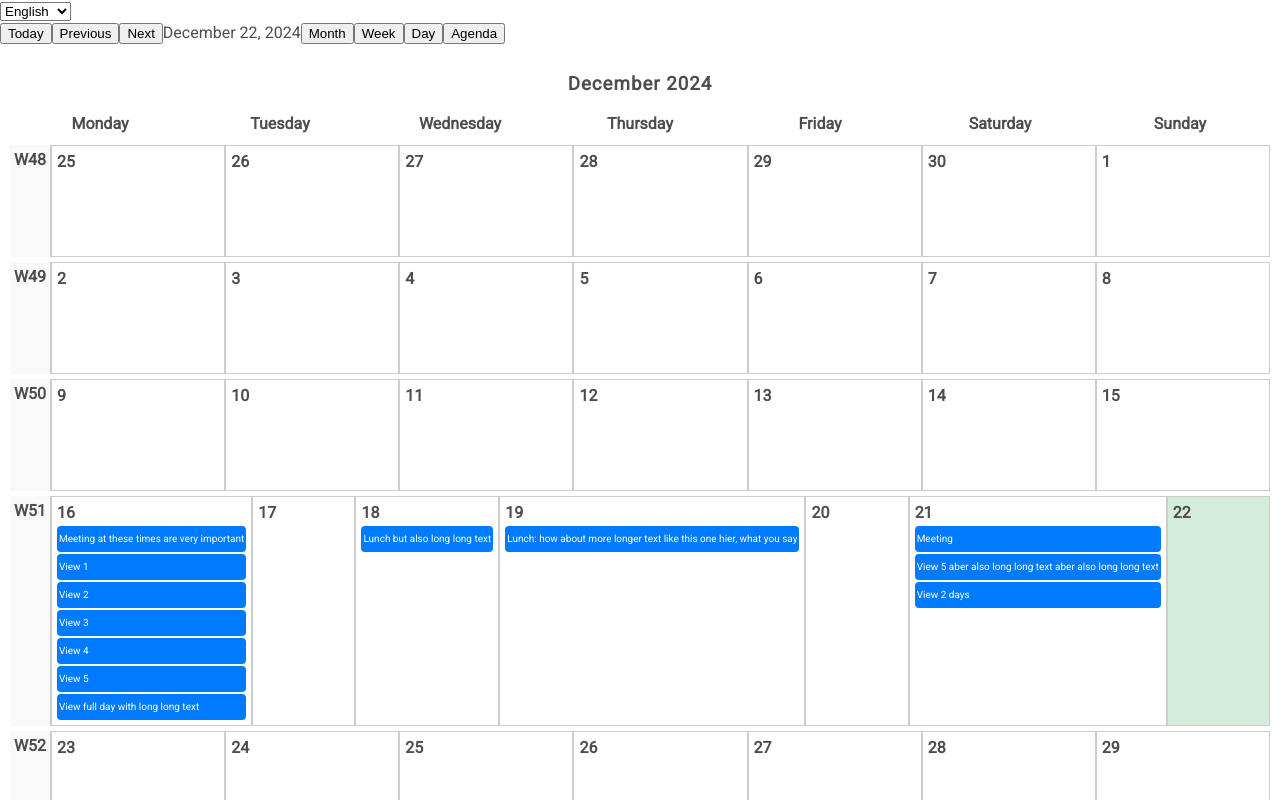
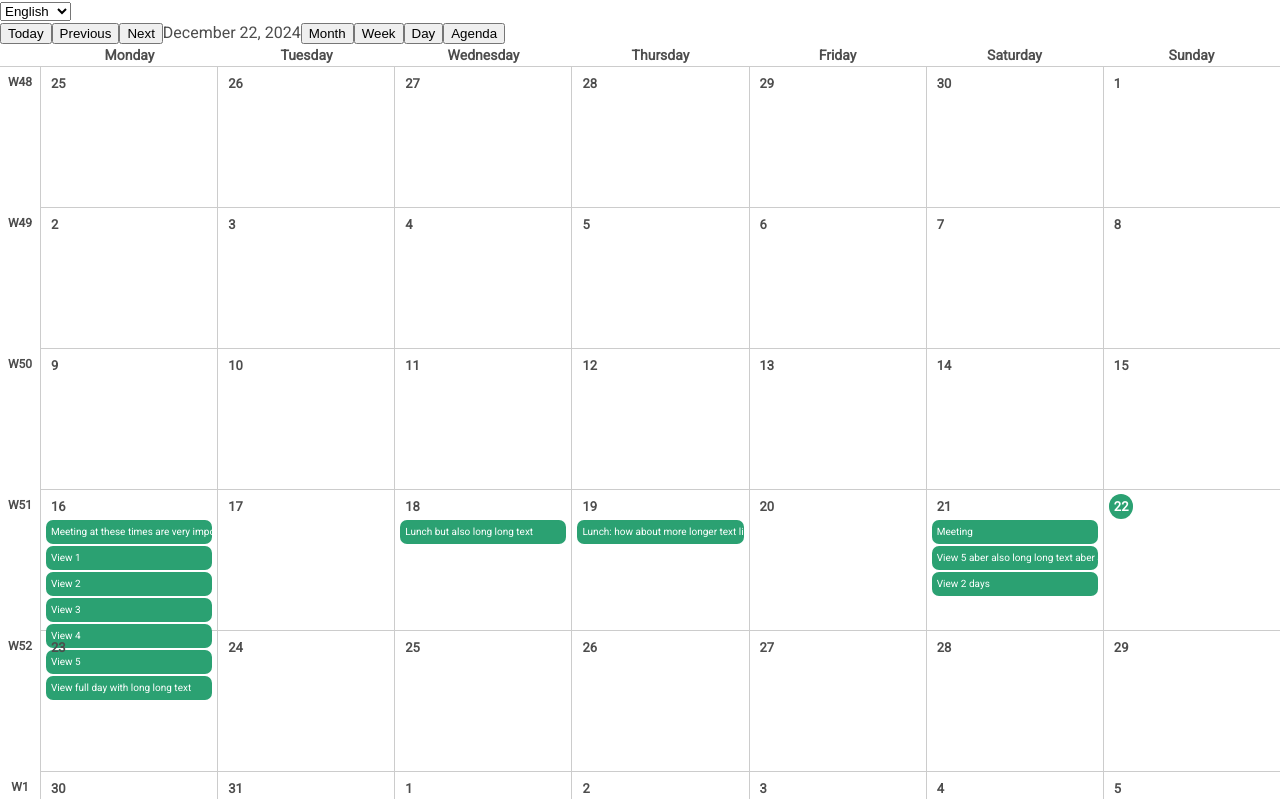
Before and after one commit to Eng-FerasAhmad/razor-calendar, a React (Vite) app: page / in a window 1280 px wide. Both pictures are taken after a click on the button "Month". Shown: the top 800 px of the page. Built offline with nearby package versions, Linux system fonts and the light colour scheme.

Commit message:
init month view

```diff
--- a/src/components/calendar/CalendarLayout.tsx
+++ b/src/components/calendar/CalendarLayout.tsx
@@ -28,6 +28,7 @@ export default function CalendarLayout({
                     <Month
                         appointments={appointments}
                         selectedDate={selectedDate}
+                        primaryColor={primaryColor}
                     />
                 );
             case 'week':
@@ -56,6 +57,7 @@ export default function CalendarLayout({
                     <Month
                         appointments={appointments}
                         selectedDate={selectedDate}
+                        primaryColor={primaryColor}
                     />
                 );
         }
--- a/src/components/calendar/month/Month.tsx
+++ b/src/components/calendar/month/Month.tsx
@@ -2,25 +2,23 @@ import { DateTime } from 'luxon';
 import React from 'react';
 import MonthGrid from 'components/calendar/month/month-grid/MonthGrid';
 import MonthHeader from 'components/calendar/month/month-header/MonthHeader';
+import { MonthContainer } from 'month/styles';
 import { Appointment } from 'types/calendar';
-import {
-    getDateRange,
-    getLocalizedWeekdays,
-    getLocalizedMonths,
-} from 'utils/dates';
+import { getDateRange, getLocalizedWeekdays } from 'utils/dates';
 
 interface Props {
     appointments: Appointment[];
     selectedDate: DateTime;
+    primaryColor: string;
 }
 
 export default function Month({
     selectedDate,
     appointments,
+    primaryColor,
 }: Props): React.ReactElement {
     // Localized weekdays and months
     const localizedWeekdays = getLocalizedWeekdays('en', 1); // Start on Monday
-    const localizedMonths = getLocalizedMonths('en');
 
     const startOfMonth = selectedDate.startOf('month');
     const endOfMonth = selectedDate.endOf('month');
@@ -34,13 +32,13 @@ export default function Month({
     );
 
     return (
-        <div style={{ padding: '10px' }}>
-            <MonthHeader
-                selectedDate={selectedDate}
-                localizedMonths={localizedMonths}
-                localizedWeekdays={localizedWeekdays}
+        <MonthContainer data-testid="month-container">
+            <MonthHeader localizedWeekdays={localizedWeekdays} />
+            <MonthGrid
+                weeks={weeks}
+                appointments={appointments!}
+                primaryColor={primaryColor}
             />
-            <MonthGrid weeks={weeks} appointments={appointments!} />
-        </div>
+        </MonthContainer>
     );
 }
--- a/src/components/calendar/month/month-day-events/MonthDayEvents.tsx
+++ b/src/components/calendar/month/month-day-events/MonthDayEvents.tsx
@@ -1,29 +1,26 @@
 import { ReactElement } from 'react';
+import { MonthEventContainer } from 'month/month-day-events/styles';
+import { Appointment } from 'types/calendar';
 
 interface Props {
-    events: any[]; // Replace `any` with the appropriate event type
+    primaryColor: string;
+    appointments: Appointment[]; // Replace `any` with the appropriate event type
 }
 
-export default function DisplayEvents({ events }: Props): ReactElement {
+export default function DisplayEvents({
+    appointments,
+    primaryColor,
+}: Props): ReactElement {
     return (
         <>
-            {events.map((event) => (
-                <div
-                    key={event.id}
-                    style={{
-                        backgroundColor: '#007bff',
-                        color: '#fff',
-                        padding: '2px',
-                        borderRadius: '4px',
-                        fontSize: '10px',
-                        marginTop: '2px',
-                        whiteSpace: 'nowrap',
-                        overflow: 'hidden',
-                        textOverflow: 'ellipsis',
-                    }}
+            {appointments.map((appointment) => (
+                <MonthEventContainer
+                    key={appointment.id}
+                    color={primaryColor}
+                    data-testid="month-event-container"
                 >
-                    {event.title}
-                </div>
+                    {appointment.title}
+                </MonthEventContainer>
             ))}
         </>
     );
--- /dev/null
+++ b/src/components/calendar/month/month-day-events/styles.ts
@@ -0,0 +1,20 @@
+import styled from 'styled-components';
+
+interface Props {
+    color: string;
+}
+
+export const MonthEventContainer = styled.div<Props>`
+    background-color: ${(props) => props.color};
+    color: #fff;
+    padding: 2px 5px;
+    border-radius: 7px;
+    font-size: 10px;
+    height: 20px;
+    margin-top: 2px;
+    white-space: nowrap;
+    overflow: hidden;
+    text-overflow: ellipsis;
+    display: flex;
+    align-items: center;
+`;
--- a/src/components/calendar/month/month-days-in-week/MonthDaysInWeek.tsx
+++ b/src/components/calendar/month/month-days-in-week/MonthDaysInWeek.tsx
@@ -1,15 +1,21 @@
 import { DateTime } from 'luxon';
 import { ReactElement } from 'react';
 import DisplayEvents from 'components/calendar/month/month-day-events/MonthDayEvents';
+import {
+    DayNumberContainer,
+    MonthDayWrapper,
+} from 'month/month-days-in-week/styles';
 import { Appointment } from 'types/calendar';
 
 interface Props {
     week: DateTime[];
+    primaryColor: string;
     appointments: Appointment[]; // Replace `any` with the appropriate event type
 }
 
 export default function DaysInTheWeek({
     week,
+    primaryColor,
     appointments,
 }: Props): ReactElement {
     const currentDay = DateTime.now();
@@ -26,26 +32,21 @@ export default function DaysInTheWeek({
                 const isToday = day.hasSame(currentDay, 'day');
 
                 return (
-                    <div
+                    <MonthDayWrapper
+                        data-testid="month-day-wrapper"
                         key={day.toISO()}
-                        style={{
-                            flex: 1,
-                            minHeight: '100px',
-                            padding: '5px',
-                            border: '1px solid #ccc',
-                            backgroundColor: isToday ? '#d4edda' : '#ffffff',
-                        }}
                     >
-                        <span
-                            style={{
-                                fontWeight: 'bold',
-                                marginBottom: '5px',
-                            }}
+                        <DayNumberContainer
+                            isToday={isToday}
+                            color={primaryColor}
                         >
                             {day.day}
-                        </span>
-                        <DisplayEvents events={dailyEvents} />
-                    </div>
+                        </DayNumberContainer>
+                        <DisplayEvents
+                            appointments={dailyEvents}
+                            primaryColor={primaryColor}
+                        />
+                    </MonthDayWrapper>
                 );
             })}
         </>
--- /dev/null
+++ b/src/components/calendar/month/month-days-in-week/styles.ts
@@ -0,0 +1,27 @@
+import styled from 'styled-components';
+
+interface Props {
+    isToday: boolean;
+    color: string;
+}
+
+export const MonthDayWrapper = styled.div`
+    flex: 1;
+    width: 50px;
+    min-height: 100px;
+    padding: 5px;
+    border-left: 1px solid #ccc;
+    border-bottom: 1px solid #ccc;
+    height: 130px;
+`;
+
+export const DayNumberContainer = styled.span<Props>`
+    font-weight: bold;
+    margin-bottom: 5px;
+    border-radius: 50%;
+    padding: 5px;
+    font-size: 13px;
+    background-color: ${(props) =>
+        props.isToday ? props.color : 'transparent'};
+    color: ${(props) => (props.isToday ? '#fff' : '')};
+`;
--- a/src/components/calendar/month/month-grid/MonthGrid.tsx
+++ b/src/components/calendar/month/month-grid/MonthGrid.tsx
@@ -2,28 +2,38 @@ import { DateTime } from 'luxon';
 import { ReactElement } from 'react';
 import DaysInTheWeek from 'components/calendar/month/month-days-in-week/MonthDaysInWeek';
 import WeekNumber from 'components/calendar/month/month-week-number/MonthWeekNumber';
+import {
+    MonthGridContainer,
+    MonthGridContentContainer,
+} from 'month/month-grid/styles';
 import { Appointment } from 'types/calendar';
 
 interface Props {
     weeks: DateTime[][];
     appointments: Appointment[];
+    primaryColor: string;
 }
 
 export default function MonthGrid({
     weeks,
     appointments,
+    primaryColor,
 }: Props): ReactElement {
     return (
-        <>
+        <MonthGridContainer data-testid="month-grid-container">
             {weeks.map((week, weekIndex) => (
-                <div
+                <MonthGridContentContainer
+                    data-testid="month-grid-content-container"
                     key={weekIndex}
-                    style={{ display: 'flex', marginBottom: '5px' }}
                 >
                     <WeekNumber weekStart={week[0]} />
-                    <DaysInTheWeek week={week} appointments={appointments} />
-                </div>
+                    <DaysInTheWeek
+                        week={week}
+                        appointments={appointments}
+                        primaryColor={primaryColor}
+                    />
+                </MonthGridContentContainer>
             ))}
-        </>
+        </MonthGridContainer>
     );
 }
--- /dev/null
+++ b/src/components/calendar/month/month-grid/styles.ts
@@ -0,0 +1,11 @@
+import styled from 'styled-components';
+
+export const MonthGridContainer = styled.div`
+    display: flex;
+    flex-direction: column;
+    overflow-y: auto;
+`;
+
+export const MonthGridContentContainer = styled.div`
+    display: flex;
+`;
--- a/src/components/calendar/month/month-header/MonthHeader.tsx
+++ b/src/components/calendar/month/month-header/MonthHeader.tsx
@@ -1,36 +1,31 @@
-import { DateTime } from 'luxon';
 import { ReactElement } from 'react';
+import {
+    ContentWrapper,
+    MonthHeaderContainer,
+    MonthWeekDaysWrapper,
+    SpaceWrapper,
+} from 'month/month-header/styles';
 
 interface Props {
-    selectedDate: DateTime;
-    localizedMonths: string[];
     localizedWeekdays: string[];
 }
 
 export default function MonthHeader({
-    selectedDate,
-    localizedMonths,
     localizedWeekdays,
 }: Props): ReactElement {
     return (
-        <div style={{ marginBottom: '10px', textAlign: 'center' }}>
-            <h3>
-                {localizedMonths[selectedDate.month - 1]} {selectedDate.year}
-            </h3>
-            <div style={{ display: 'flex', justifyContent: 'space-between' }}>
+        <MonthHeaderContainer data-testid="month-header-container">
+            <ContentWrapper data-testid="month-header-content-wrapper">
+                <SpaceWrapper data-testid="month-header-space-wraper" />
                 {localizedWeekdays.map((day, index) => (
-                    <div
+                    <MonthWeekDaysWrapper
+                        data-testid="month-week-days-warpper"
                         key={index}
-                        style={{
-                            flex: 1,
-                            textAlign: 'center',
-                            fontWeight: 'bold',
-                        }}
                     >
                         {day}
-                    </div>
+                    </MonthWeekDaysWrapper>
                 ))}
-            </div>
-        </div>
+            </ContentWrapper>
+        </MonthHeaderContainer>
     );
 }
--- /dev/null
+++ b/src/components/calendar/month/month-header/styles.ts
@@ -0,0 +1,28 @@
+import styled from 'styled-components';
+
+export const MonthHeaderContainer = styled.div`
+    display: flex;
+    flex-direction: column;
+    width: 100%;
+    border-bottom: 1px solid #ccc;
+    background-color: #fff;
+    position: sticky;
+    top: 0;
+    z-index: 10;
+`;
+
+export const ContentWrapper = styled.div`
+    display: flex;
+    justify-content: space-between;
+`;
+
+export const SpaceWrapper = styled.div`
+    width: 41px;
+`;
+
+export const MonthWeekDaysWrapper = styled.div`
+    flex: 1;
+    text-align: center;
+    font-weight: bold;
+    font-size: 14px;
+`;
--- a/src/components/calendar/month/month-week-number/MonthWeekNumber.tsx
+++ b/src/components/calendar/month/month-week-number/MonthWeekNumber.tsx
@@ -16,15 +16,16 @@ const WeekNumber: React.FC<WeekNumberProps> = ({ weekStart }) => {
 
     return (
         <div
+            data-testid="month-week-number"
             onClick={handleWeekClick}
             style={{
                 width: '40px',
                 textAlign: 'center',
                 fontWeight: 'bold',
-                backgroundColor: '#f9f9f9',
-                borderRight: '1px solid #ccc',
+                backgroundColor: '#fff',
                 lineHeight: '30px',
                 cursor: 'pointer',
+                fontSize: '12px',
             }}
             title={`Go to week ${weekStart.weekNumber}`}
         >
--- a/src/components/calendar/month/styles.ts
+++ b/src/components/calendar/month/styles.ts
@@ -1,5 +1,8 @@
 import styled from 'styled-components';
 
 export const MonthContainer = styled.div`
-    padding: 10px;
+    display: flex;
+    flex-direction: column;
+    width: 100%;
+    height: 100%;
 `;
```
